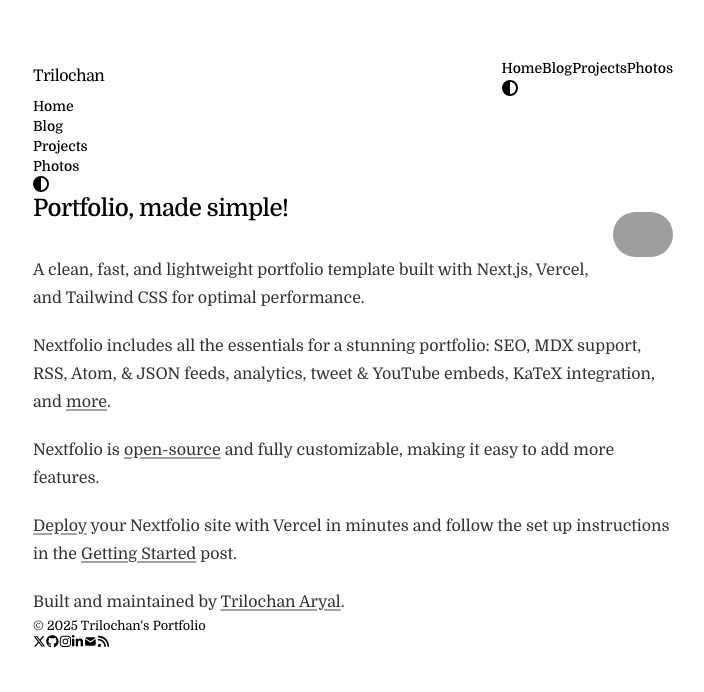
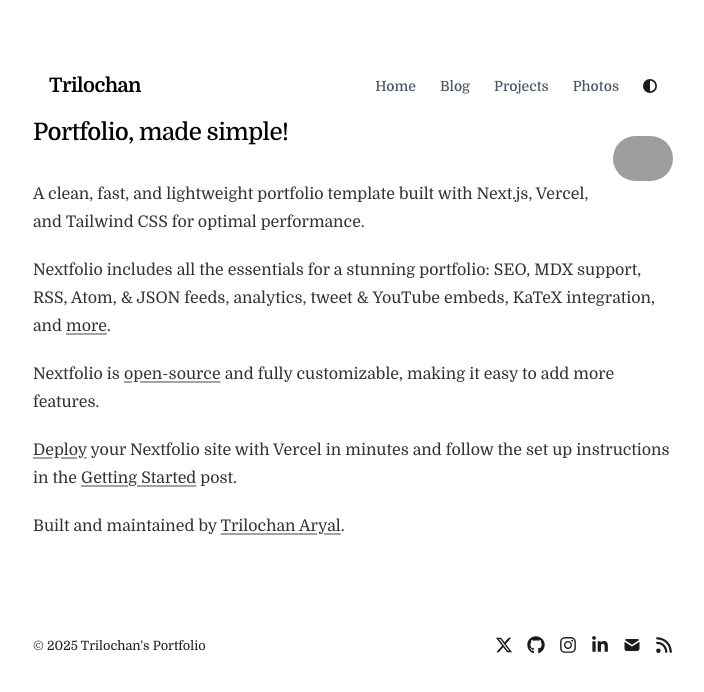
Before and after one commit to trilochanaryal/trilochan, a Next.js app: page / in a window 1280 px wide. Shown: the top 692 px of the page, without its empty margins (287-991 px from the left). Built offline with nearby package versions, Linux system fonts and the light colour scheme; grey boxes are pictures that could not be loaded.

Commit message:
update tailwind.config.js to include component paths in content

```diff
--- a/tailwind.config.js
+++ b/tailwind.config.js
@@ -1,6 +1,10 @@
 module.exports = {
   darkMode: 'class',
-  content: ['./app/**/*.{js,ts,jsx,tsx,mdx}', './public/**/*.svg'],
+  content: [
+    './app/**/*.{js,ts,jsx,tsx,mdx}',
+    './public/**/*.svg',
+    './components/**/*.{js,ts,jsx,tsx}',
+  ],
   theme: {
     extend: {
       typography: {
```
